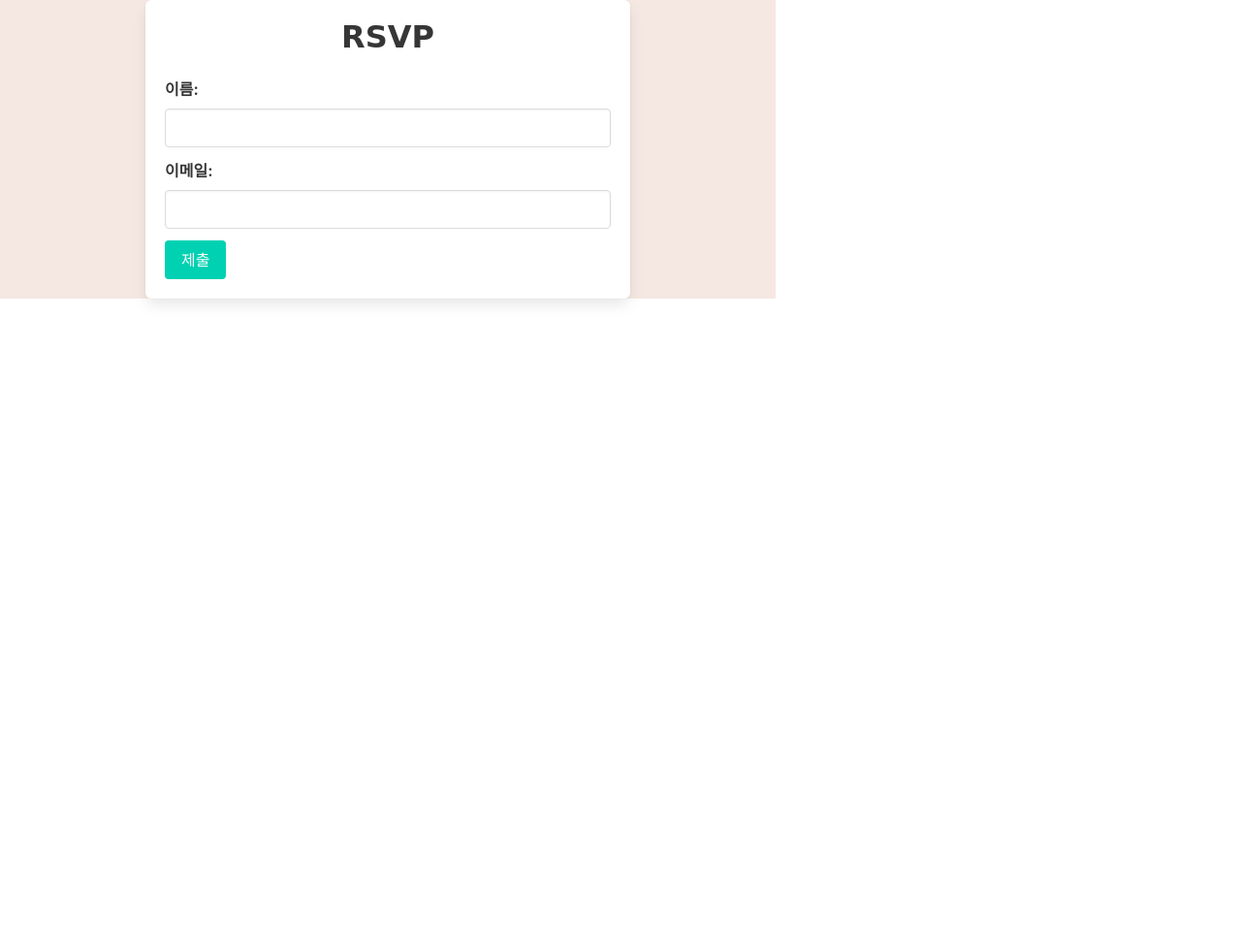
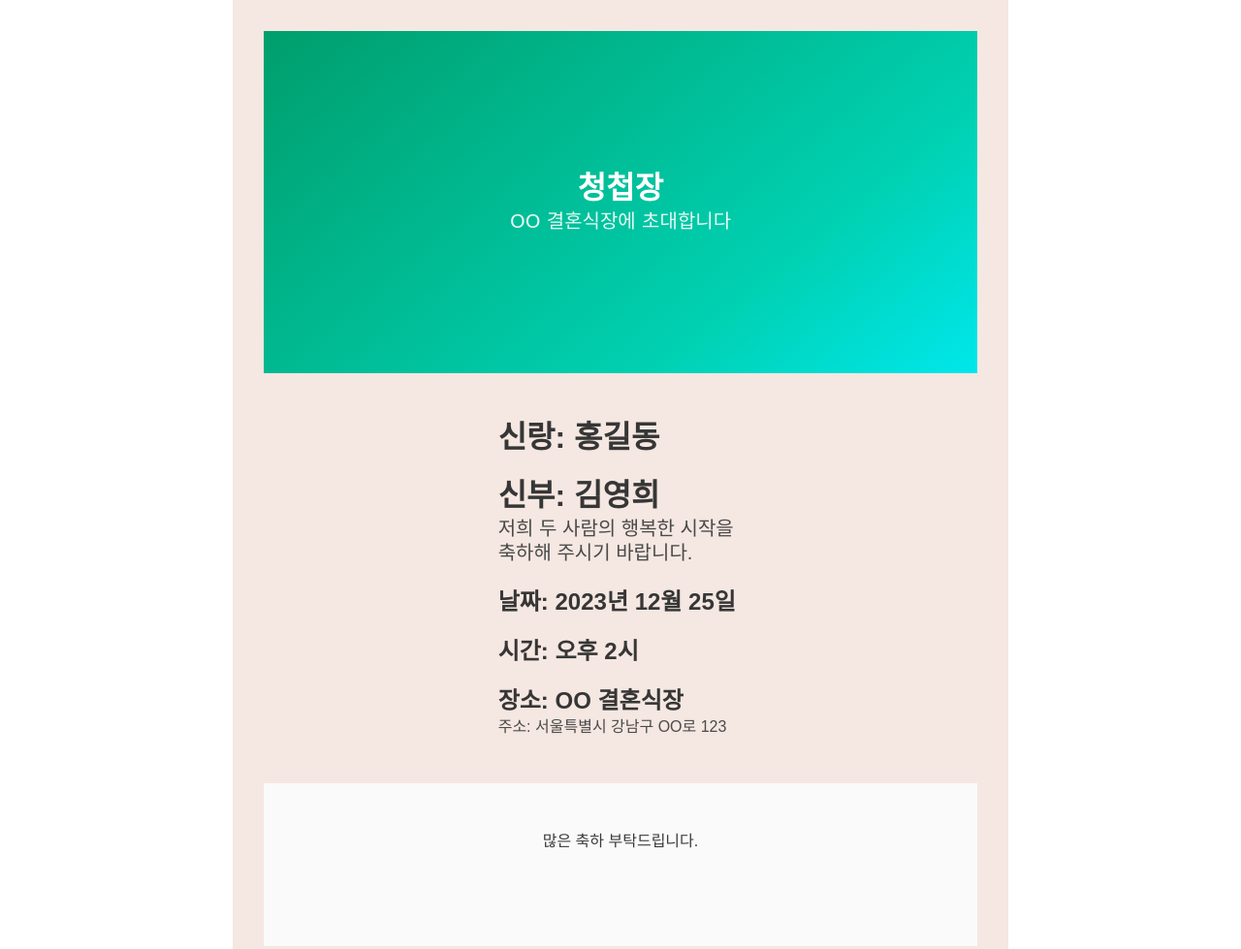
Before and after one commit to ideasound/wedding-invitation, a website: page index.html in a window 1280 px wide. Shown: the top 979 px of the page at 97% size. Before the commit the page ends 800 px from the top, so only its background shows below. Drawn offline with nearby package versions, Linux system fonts and the light colour scheme; files that its build step writes are made by us from their sources.

Commit message:
내용 추가

```diff
--- a/index.html
+++ b/index.html
@@ -4,37 +4,43 @@
     <meta charset="UTF-8">
     <meta name="viewport" content="width=device-width, initial-scale=1.0">
     <title>청첩장</title>
+    <link rel="stylesheet" href="https://cdn.jsdelivr.net/npm/bulma@0.9.3/css/bulma.min.css">
     <link rel="stylesheet" href="css/styles.css">
-    <link rel="stylesheet" href="https://cdn.jsdelivr.net/npm/bulma@0.9.3/css/bulma.min.css">
-
-    <script src="js/main.js" defer></script>
 </head>
 <body>
-    <!-- 여기에 청첩장 내용을 작성하세요. -->
-<!-- index.html -->
-<div id="rsvp-container" class="box">
-    <h2 class="title is-3">RSVP</h2>
-    <form id="rsvp-form">
-        <div class="field">
-            <label for="name" class="label">이름:</label>
-            <div class="control">
-                <input type="text" id="name" class="input" required>
+    <section class="hero is-medium is-primary is-bold">
+        <div class="hero-body">
+            <div class="container">
+                <h1 class="title">청첩장</h1>
+                <h2 class="subtitle">OO 결혼식장에 초대합니다</h2>
             </div>
         </div>
-        <div class="field">
-            <label for="email" class="label">이메일:</label>
-            <div class="control">
-                <input type="email" id="email" class="input" required>
+    </section>
+
+    <section class="section">
+        <div class="container">
+            <div class="columns is-centered">
+                <div class="column is-5">
+                    <h3 class="title is-3">신랑: 홍길동</h3>
+                    <h3 class="title is-3">신부: 김영희</h3>
+                    <p class="subtitle is-5">저희 두 사람의 행복한 시작을 축하해 주시기 바랍니다.</p>
+                </div>
+            </div>
+            <div class="columns is-centered">
+                <div class="column is-5">
+                    <h4 class="title is-4">날짜: 2023년 12월 25일</h4>
+                    <h4 class="title is-4">시간: 오후 2시</h4>
+                    <h4 class="title is-4">장소: OO 결혼식장</h4>
+                    <p class="subtitle is-6">주소: 서울특별시 강남구 OO로 123</p>
+                </div>
             </div>
         </div>
-        <div class="field">
-            <div class="control">
-                <button type="submit" class="button is-primary">제출</button>
-            </div>
+    </section>
+
+    <footer class="footer">
+        <div class="content has-text-centered">
+            <p>많은 축하 부탁드립니다.</p>
         </div>
-    </form>
-    <div id="message" class="notification is-success" hidden></div>
-</div>
-
+    </footer>
 </body>
 </html>
```
